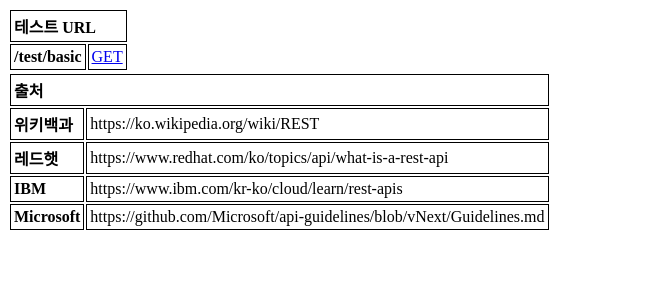
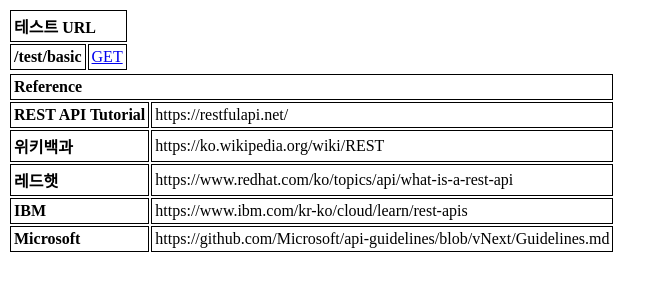
Before and after one commit to cubeweek/practice_REST, a plain HTML site: page index.html in a window 1280 px wide. Shown: the whole page, without its empty margins (0-666 px from the left). Drawn offline with Linux system fonts and the light colour scheme.

Commit message:
출처 추가

```diff
--- a/index.html
+++ b/index.html
@@ -26,10 +26,14 @@
         <table id="sourceTable">
             <thead>
                 <tr>
-                    <th colspan="2">출처</th>
+                    <th colspan="2">Reference</th>
                 </tr>
             </thead>
             <tbody>
+                <tr>
+                    <th>REST API Tutorial</th>
+                    <td>https://restfulapi.net/</td>
+                </tr>
                 <tr>
                     <th>위키백과</th>
                     <td>https://ko.wikipedia.org/wiki/REST</td>
```
Also changed, not shown: 1 other file.
